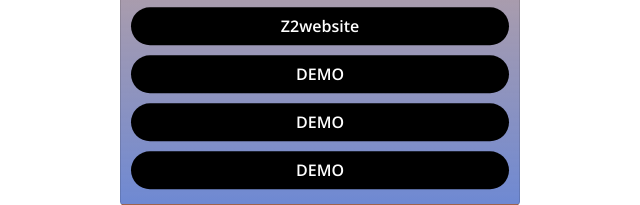
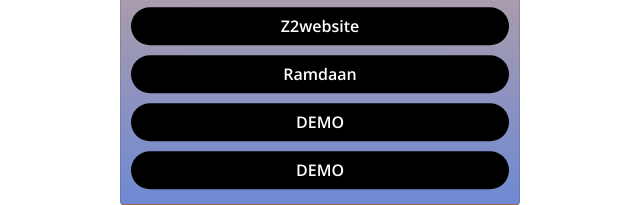
Before and after one commit to zahidkhan262/zahidkhan262.com, a plain HTML site: page index.html in a window 1280 px wide. Shown: the part 826-1031 px from the top of the page, 320-960 px from the left. Drawn offline with nearby package versions, Linux system fonts and the light colour scheme.

Commit message:
Update index.html

```diff
--- a/index.html
+++ b/index.html
@@ -40,7 +40,7 @@
                 <a href="https://zahidkhan262.github.io/Quiz_Web/"><button class="linkbtn">Quiz-Game JS</button></a>
                 <a href="https://zahidkhan262.github.io/zedlogics.in/"><button class="linkbtn">ZedLogics</button></a>
                 <a href="https://zahidkhan262.github.io/Z2website/"><button class="linkbtn">Z2website</button></a>
-                <a href="#"><button class="linkbtn">DEMO</button></a>
+                <a href="https://zahidkhan262.github.io/ramdaan2021/"><button class="linkbtn">Ramdaan</button></a>
                 <a href="#"><button class="linkbtn">DEMO</button></a>
                 <a href="#"><button class="linkbtn">DEMO</button></a>
                 </div>
```
